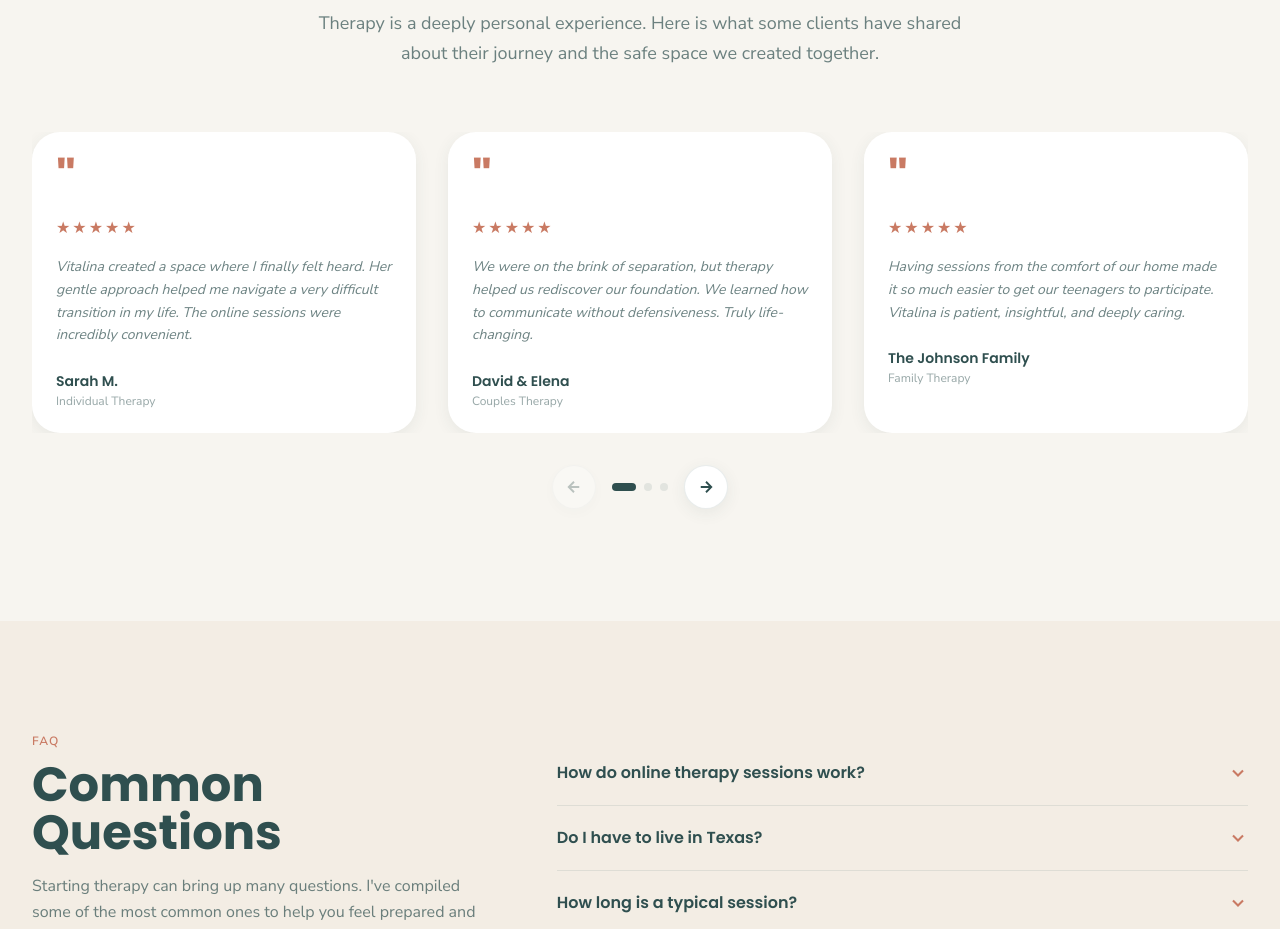
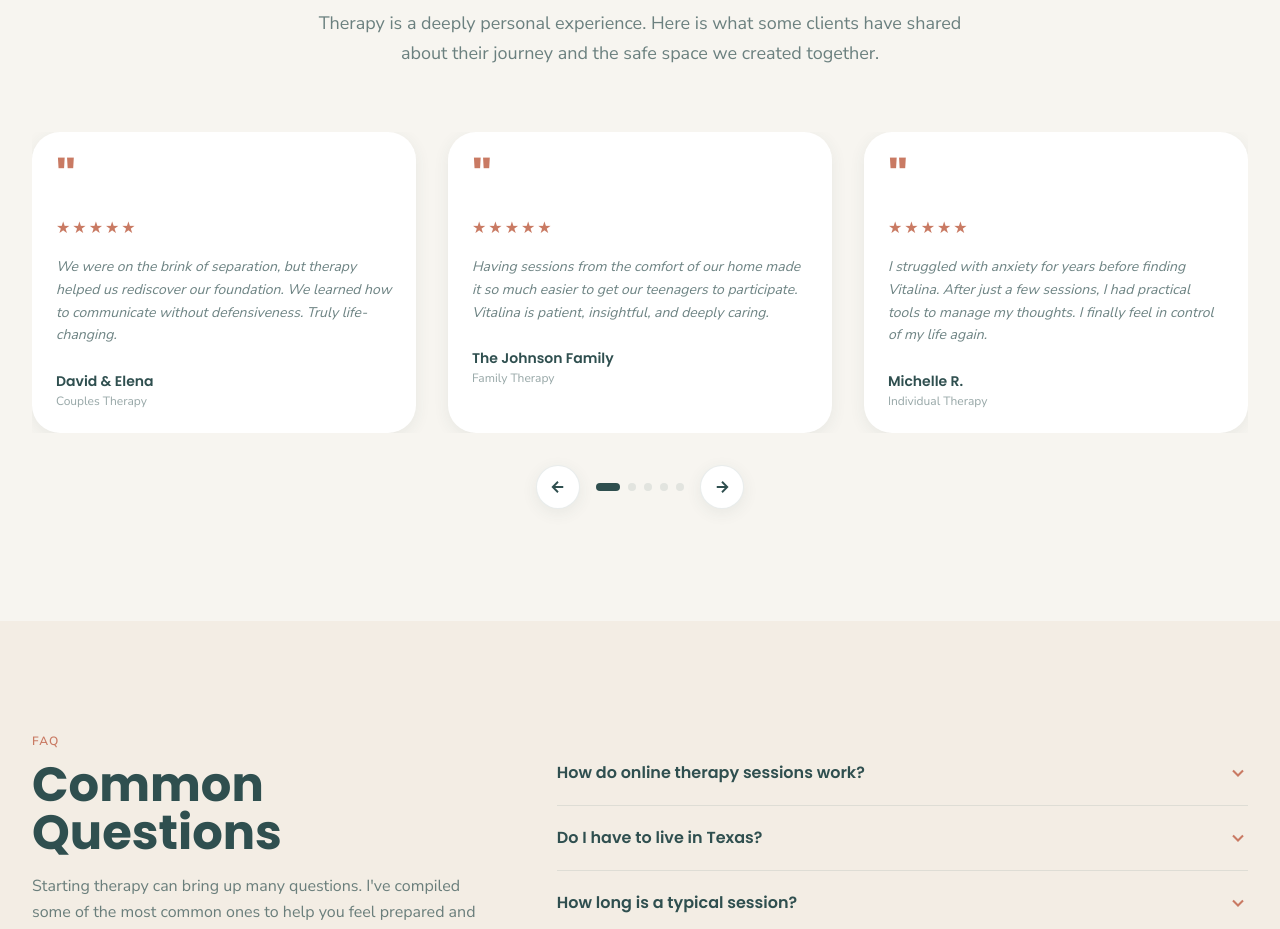
Before and after one commit to Mitiako/My-therapy-project, a React (Vite) app: page / in a window 1280 px wide. Shown: the part 3140-4069 px from the top of the page. Built offline with nearby package versions, Linux system fonts and the light colour scheme; a web font is replaced by a local one.

Commit message:
feat: add auto-scrolling carousel with pause on hover, add 6 new testimonials

```diff
--- a/src/components/Testimonials.jsx
+++ b/src/components/Testimonials.jsx
@@ -1,76 +1,134 @@
-import { useState, useCallback, useEffect } from 'react'
-import { testimonials } from '../data'
+import { useState, useCallback, useEffect } from "react";
+import { testimonials } from "../data";
 
 function StarRating({ rating = 5 }) {
   return (
     <div className="flex gap-0.5 mb-4">
       {Array.from({ length: 5 }).map((_, i) => (
-        <span key={i} className="text-base" style={{ color: i < rating ? 'var(--color-terra)' : 'var(--color-border)' }}>★</span>
+        <span
+          key={i}
+          className="text-base"
+          style={{
+            color: i < rating ? "var(--color-terra)" : "var(--color-border)",
+          }}
+        >
+          ★
+        </span>
       ))}
     </div>
-  )
+  );
 }
 
 function TestiCard({ testimonial }) {
   return (
-    <div className="rounded-2xl p-6 flex-shrink-0 h-full transition-colors duration-500"
-      style={{ background: 'var(--color-surface)', boxShadow: 'var(--shadow-soft)' }}>
-      <span className="block font-heading text-5xl leading-none font-bold mb-3" style={{ color: 'var(--color-terra)' }}>"</span>
+    <div
+      className="rounded-2xl p-6 flex-shrink-0 h-full transition-colors duration-500"
+      style={{
+        background: "var(--color-surface)",
+        boxShadow: "var(--shadow-soft)",
+      }}
+    >
+      <span
+        className="block font-heading text-5xl leading-none font-bold mb-3"
+        style={{ color: "var(--color-terra)" }}
+      >
+        "
+      </span>
       <StarRating rating={testimonial.rating} />
-      <p className="text-sm text-muted leading-relaxed italic mb-6">{testimonial.text}</p>
+      <p className="text-sm text-muted leading-relaxed italic mb-6">
+        {testimonial.text}
+      </p>
       <div>
-        <p className="font-heading font-semibold text-theme text-sm">{testimonial.name}</p>
+        <p className="font-heading font-semibold text-theme text-sm">
+          {testimonial.name}
+        </p>
         <p className="text-xs text-faint mt-0.5">{testimonial.type}</p>
       </div>
     </div>
-  )
+  );
 }
 
 function getPerPage() {
-  if (typeof window === 'undefined') return 3
-  if (window.innerWidth < 640)  return 1
-  if (window.innerWidth < 1024) return 2
-  return 3
+  if (typeof window === "undefined") return 3;
+  if (window.innerWidth < 640) return 1;
+  if (window.innerWidth < 1024) return 2;
+  return 3;
 }
 
 export default function Testimonials() {
-  const [perPage, setPerPage] = useState(getPerPage)
-  const [current, setCurrent] = useState(0)
-  const total    = testimonials.length
-  const maxIndex = Math.max(0, total - perPage)
-  const dotCount = Math.ceil(total / perPage)
+  const [perPage, setPerPage] = useState(getPerPage);
+  const [current, setCurrent] = useState(0);
+  const total = testimonials.length;
+  const maxIndex = Math.max(0, total - perPage);
+  const dotCount = Math.ceil(total / perPage);
 
   useEffect(() => {
-    const onResize = () => { setPerPage(getPerPage()); setCurrent(0) }
-    window.addEventListener('resize', onResize)
-    return () => window.removeEventListener('resize', onResize)
-  }, [])
+    const onResize = () => {
+      setPerPage(getPerPage());
+      setCurrent(0);
+    };
+    window.addEventListener("resize", onResize);
+    return () => window.removeEventListener("resize", onResize);
+  }, []);
 
   useEffect(() => {
-    if (current > maxIndex) setCurrent(maxIndex)
-  }, [maxIndex, current])
+    if (current > maxIndex) setCurrent(maxIndex);
+  }, [maxIndex, current]);
 
-  const prev = useCallback(() => setCurrent(c => Math.max(0, c - 1)), [])
-  const next = useCallback(() => setCurrent(c => Math.min(maxIndex, c + 1)), [maxIndex])
+  const [isPaused, setIsPaused] = useState(false);
 
-  const gap = 2
-  const cardWidth = `calc((100% - ${(perPage - 1) * gap}rem) / ${perPage})`
+  const prev = useCallback(() => setCurrent((c) => Math.max(0, c - 1)), []);
+  const next = useCallback(
+    () => setCurrent((c) => Math.min(maxIndex, c + 1)),
+    [maxIndex],
+  );
+
+  useEffect(() => {
+    if (isPaused) return;
+    const interval = setInterval(() => {
+      setCurrent((c) => (c >= maxIndex ? 0 : c + 1));
+    }, 4000);
+    return () => clearInterval(interval);
+  }, [isPaused, maxIndex]);
+
+  const gap = 2;
+  const cardWidth = `calc((100% - ${(perPage - 1) * gap}rem) / ${perPage})`;
 
   return (
-    <section id="testimonials" className="section-py transition-colors duration-500" style={{ background: 'var(--color-bg)' }}>
+    <section
+      id="testimonials"
+      className="section-py transition-colors duration-500"
+      style={{ background: "var(--color-bg)" }}
+    >
       <div className="container-custom">
         <div className="reveal text-center max-w-2xl mx-auto mb-16">
-          <h2 className="font-heading font-bold text-theme text-4xl lg:text-5xl mb-4">Words from Clients</h2>
+          <h2 className="font-heading font-bold text-theme text-4xl lg:text-5xl mb-4">
+            Words from Clients
+          </h2>
           <p className="text-muted text-lg leading-relaxed">
-            Therapy is a deeply personal experience. Here is what some clients have shared
-            about their journey and the safe space we created together.
+            Therapy is a deeply personal experience. Here is what some clients
+            have shared about their journey and the safe space we created
+            together.
           </p>
         </div>
 
-        <div className="reveal overflow-hidden">
-          <div className="flex carousel-track" style={{ gap: `${gap}rem`, transform: `translateX(calc(-${current} * (${cardWidth} + ${gap}rem)))` }}>
-            {testimonials.map(t => (
-              <div key={t.id} style={{ minWidth: cardWidth, maxWidth: cardWidth }}>
+        <div
+          className="reveal overflow-hidden"
+          onMouseEnter={() => setIsPaused(true)}
+          onMouseLeave={() => setIsPaused(false)}
+        >
+          <div
+            className="flex carousel-track"
+            style={{
+              gap: `${gap}rem`,
+              transform: `translateX(calc(-${current} * (${cardWidth} + ${gap}rem)))`,
+            }}
+          >
+            {testimonials.map((t) => (
+              <div
+                key={t.id}
+                style={{ minWidth: cardWidth, maxWidth: cardWidth }}
+              >
                 <TestiCard testimonial={t} />
               </div>
             ))}
@@ -78,34 +136,95 @@ export default function Testimonials() {
         </div>
 
         <div className="flex items-center justify-center gap-4 mt-8">
-          <button onClick={prev} disabled={current === 0} aria-label="Previous"
+          <button
+            onClick={prev}
+            disabled={current === 0}
+            aria-label="Previous"
             className="w-11 h-11 rounded-full flex items-center justify-center transition-all
               disabled:opacity-30 disabled:cursor-not-allowed"
-            style={{ background: 'var(--color-surface)', border: '1px solid var(--color-border)', color: 'var(--color-text)', boxShadow: 'var(--shadow-soft)' }}
-            onMouseEnter={e => { if (!e.currentTarget.disabled) { e.currentTarget.style.background = 'var(--color-forest)'; e.currentTarget.style.color = '#fff' }}}
-            onMouseLeave={e => { e.currentTarget.style.background = 'var(--color-surface)'; e.currentTarget.style.color = 'var(--color-text)' }}>
-            <svg width="18" height="18" viewBox="0 0 24 24" fill="none" stroke="currentColor" strokeWidth="2.5"><path d="M19 12H5M12 19l-7-7 7-7"/></svg>
+            style={{
+              background: "var(--color-surface)",
+              border: "1px solid var(--color-border)",
+              color: "var(--color-text)",
+              boxShadow: "var(--shadow-soft)",
+            }}
+            onMouseEnter={(e) => {
+              if (!e.currentTarget.disabled) {
+                e.currentTarget.style.background = "var(--color-forest)";
+                e.currentTarget.style.color = "#fff";
+              }
+            }}
+            onMouseLeave={(e) => {
+              e.currentTarget.style.background = "var(--color-surface)";
+              e.currentTarget.style.color = "var(--color-text)";
+            }}
+          >
+            <svg
+              width="18"
+              height="18"
+              viewBox="0 0 24 24"
+              fill="none"
+              stroke="currentColor"
+              strokeWidth="2.5"
+            >
+              <path d="M19 12H5M12 19l-7-7 7-7" />
+            </svg>
           </button>
 
           <div className="flex gap-2">
             {Array.from({ length: dotCount }).map((_, i) => (
-              <button key={i} onClick={() => setCurrent(Math.min(i * perPage, maxIndex))} aria-label={`Go to slide ${i + 1}`}
+              <button
+                key={i}
+                onClick={() => setCurrent(Math.min(i * perPage, maxIndex))}
+                aria-label={`Go to slide ${i + 1}`}
                 className="h-2 rounded-full transition-all duration-300"
-                style={{ width: Math.floor(current / perPage) === i ? '24px' : '8px',
-                  background: Math.floor(current / perPage) === i ? 'var(--color-forest)' : 'var(--color-border)' }} />
+                style={{
+                  width: Math.floor(current / perPage) === i ? "24px" : "8px",
+                  background:
+                    Math.floor(current / perPage) === i
+                      ? "var(--color-forest)"
+                      : "var(--color-border)",
+                }}
+              />
             ))}
           </div>
 
-          <button onClick={next} disabled={current >= maxIndex} aria-label="Next"
+          <button
+            onClick={next}
+            disabled={current >= maxIndex}
+            aria-label="Next"
             className="w-11 h-11 rounded-full flex items-center justify-center transition-all
               disabled:opacity-30 disabled:cursor-not-allowed"
-            style={{ background: 'var(--color-surface)', border: '1px solid var(--color-border)', color: 'var(--color-text)', boxShadow: 'var(--shadow-soft)' }}
-            onMouseEnter={e => { if (!e.currentTarget.disabled) { e.currentTarget.style.background = 'var(--color-forest)'; e.currentTarget.style.color = '#fff' }}}
-            onMouseLeave={e => { e.currentTarget.style.background = 'var(--color-surface)'; e.currentTarget.style.color = 'var(--color-text)' }}>
-            <svg width="18" height="18" viewBox="0 0 24 24" fill="none" stroke="currentColor" strokeWidth="2.5"><path d="M5 12h14M12 5l7 7-7 7"/></svg>
+            style={{
+              background: "var(--color-surface)",
+              border: "1px solid var(--color-border)",
+              color: "var(--color-text)",
+              boxShadow: "var(--shadow-soft)",
+            }}
+            onMouseEnter={(e) => {
+              if (!e.currentTarget.disabled) {
+                e.currentTarget.style.background = "var(--color-forest)";
+                e.currentTarget.style.color = "#fff";
+              }
+            }}
+            onMouseLeave={(e) => {
+              e.currentTarget.style.background = "var(--color-surface)";
+              e.currentTarget.style.color = "var(--color-text)";
+            }}
+          >
+            <svg
+              width="18"
+              height="18"
+              viewBox="0 0 24 24"
+              fill="none"
+              stroke="currentColor"
+              strokeWidth="2.5"
+            >
+              <path d="M5 12h14M12 5l7 7-7 7" />
+            </svg>
           </button>
         </div>
       </div>
     </section>
-  )
+  );
 }
--- a/src/data/index.js
+++ b/src/data/index.js
@@ -1,125 +1,176 @@
 // ── Services ──────────────────────────────
 export const services = [
   {
-    id: 'individual',
-    name: 'Individual Therapy',
-    shortDescription: 'A safe, one-on-one space to explore your thoughts, manage anxiety, and navigate life transitions with compassionate support.',
-    video: '/src/assets/video/single.mp4',
-    cta: 'Book Now',
+    id: "individual",
+    name: "Individual Therapy",
+    shortDescription:
+      "A safe, one-on-one space to explore your thoughts, manage anxiety, and navigate life transitions with compassionate support.",
+    video: "/src/assets/video/single.mp4",
+    cta: "Book Now",
   },
   {
-    id: 'couples',
-    name: 'Couples Therapy',
-    shortDescription: 'Rebuild connection, improve communication, and navigate conflicts together in a neutral, supportive environment.',
-    video: '/src/assets/video/couple.mp4',
-    cta: 'Book Now',
+    id: "couples",
+    name: "Couples Therapy",
+    shortDescription:
+      "Rebuild connection, improve communication, and navigate conflicts together in a neutral, supportive environment.",
+    video: "/src/assets/video/couple.mp4",
+    cta: "Book Now",
   },
   {
-    id: 'family',
-    name: 'Family Therapy',
-    shortDescription: 'Strengthen family bonds, resolve generational conflicts, and create a more harmonious home dynamic.',
-    video: '/src/assets/video/family.mp4',
-    cta: 'Book Now',
+    id: "family",
+    name: "Family Therapy",
+    shortDescription:
+      "Strengthen family bonds, resolve generational conflicts, and create a more harmonious home dynamic.",
+    video: "/src/assets/video/family.mp4",
+    cta: "Book Now",
   },
-]
+];
 
 // ── Testimonials ──────────────────────────
 export const testimonials = [
   {
     id: 1,
-    name: 'Sarah M.',
-    type: 'Individual Therapy',
+    name: "Sarah M.",
+    type: "Individual Therapy",
     rating: 5,
-    text: 'Vitalina created a space where I finally felt heard. Her gentle approach helped me navigate a very difficult transition in my life. The online sessions were incredibly convenient.',
+    text: "Vitalina created a space where I finally felt heard. Her gentle approach helped me navigate a very difficult transition in my life. The online sessions were incredibly convenient.",
   },
   {
     id: 2,
-    name: 'David & Elena',
-    type: 'Couples Therapy',
+    name: "David & Elena",
+    type: "Couples Therapy",
     rating: 5,
-    text: 'We were on the brink of separation, but therapy helped us rediscover our foundation. We learned how to communicate without defensiveness. Truly life-changing.',
+    text: "We were on the brink of separation, but therapy helped us rediscover our foundation. We learned how to communicate without defensiveness. Truly life-changing.",
   },
   {
     id: 3,
-    name: 'The Johnson Family',
-    type: 'Family Therapy',
+    name: "The Johnson Family",
+    type: "Family Therapy",
     rating: 5,
-    text: 'Having sessions from the comfort of our home made it so much easier to get our teenagers to participate. Vitalina is patient, insightful, and deeply caring.',
+    text: "Having sessions from the comfort of our home made it so much easier to get our teenagers to participate. Vitalina is patient, insightful, and deeply caring.",
   },
   {
     id: 4,
-    name: 'Michelle R.',
-    type: 'Individual Therapy',
+    name: "Michelle R.",
+    type: "Individual Therapy",
     rating: 5,
-    text: 'I struggled with anxiety for years before finding Vitalina. After just a few sessions, I had practical tools to manage my thoughts. I finally feel in control of my life again.',
+    text: "I struggled with anxiety for years before finding Vitalina. After just a few sessions, I had practical tools to manage my thoughts. I finally feel in control of my life again.",
   },
   {
     id: 5,
-    name: 'Amanda & Chris T.',
-    type: 'Couples Therapy',
+    name: "Amanda & Chris T.",
+    type: "Couples Therapy",
     rating: 5,
-    text: 'Vitalina helped my husband and me rebuild trust after a very tough year. Her warmth and professionalism made every session feel safe. We are in a much better place now.',
+    text: "Vitalina helped my husband and me rebuild trust after a very tough year. Her warmth and professionalism made every session feel safe. We are in a much better place now.",
   },
   {
     id: 6,
-    name: 'The Martinez Family',
-    type: 'Family Therapy',
+    name: "The Martinez Family",
+    type: "Family Therapy",
     rating: 5,
-    text: 'The flexibility of online sessions fit perfectly into our busy schedule. Vitalina has a real gift for making everyone in the room feel comfortable. Our family dynamics have completely changed.',
+    text: "The flexibility of online sessions fit perfectly into our busy schedule. Vitalina has a real gift for making everyone in the room feel comfortable. Our family dynamics have completely changed.",
   },
   {
     id: 7,
-    name: 'James K.',
-    type: 'Individual Therapy',
+    name: "James K.",
+    type: "Individual Therapy",
     rating: 5,
-    text: 'I was skeptical about online therapy at first, but Vitalina made the experience feel just as personal and meaningful as in-person. I\'ve grown so much through our work together.',
+    text: "I was skeptical about online therapy at first, but Vitalina made the experience feel just as personal and meaningful as in-person. I've grown so much through our work together.",
   },
   {
     id: 8,
-    name: 'Priya & Daniel',
-    type: 'Couples Therapy',
+    name: "Priya & Daniel",
+    type: "Couples Therapy",
     rating: 5,
-    text: 'Vitalina helped us understand each other in ways we never could before. She\'s skilled at cutting through conflict to find the real issue. Our relationship is stronger than ever.',
+    text: "Vitalina helped us understand each other in ways we never could before. She's skilled at cutting through conflict to find the real issue. Our relationship is stronger than ever.",
   },
   {
     id: 9,
-    name: 'Robert N.',
-    type: 'Individual Therapy',
+    name: "Robert N.",
+    type: "Individual Therapy",
     rating: 5,
-    text: 'After losing my job, I spiraled into depression. Vitalina\'s compassionate and structured approach helped me rebuild my confidence and find purpose again. I\'m truly grateful.',
+    text: "After losing my job, I spiraled into depression. Vitalina's compassionate and structured approach helped me rebuild my confidence and find purpose again. I'm truly grateful.",
   },
-]
+  {
+    id: 10,
+    name: "Lisa & Tom W.",
+    type: "Couples Therapy",
+    rating: 5,
+    text: "We came to Vitalina feeling completely disconnected. Within a few months, we rediscovered what brought us together in the first place. Her approach is both warm and deeply effective.",
+  },
+  {
+    id: 11,
+    name: "The Thompson Family",
+    type: "Family Therapy",
+    rating: 5,
+    text: "Our family had been struggling for years. Vitalina created a safe space where everyone felt heard. The changes we've experienced together have been truly remarkable.",
+  },
+  {
+    id: 12,
+    name: "Kevin S.",
+    type: "Individual Therapy",
+    rating: 5,
+    text: "I came to therapy dealing with grief after losing my father. Vitalina guided me through the process with such compassion and care. I feel like myself again.",
+  },
+  {
+    id: 13,
+    name: "Maria & Jose R.",
+    type: "Couples Therapy",
+    rating: 4,
+    text: "Therapy with Vitalina helped us break unhealthy patterns we had carried for years. The online format worked perfectly for our busy schedules. Highly recommend.",
+  },
+  {
+    id: 14,
+    name: "The Garcia Family",
+    type: "Family Therapy",
+    rating: 5,
+    text: "We were skeptical at first, but Vitalina made every family member feel valued and understood. Our home feels calmer and more connected than it has in years.",
+  },
+  {
+    id: 15,
+    name: "Ashley B.",
+    type: "Individual Therapy",
+    rating: 5,
+    text: "I struggled with self-worth for most of my adult life. Working with Vitalina has been transformative. I now approach challenges with confidence I never thought I'd have.",
+  },
+];
 
 // ── FAQ ───────────────────────────────────
 export const faqs = [
   {
     id: 1,
-    question: 'How do online therapy sessions work?',
-    answer: 'Sessions are conducted via a secure, HIPAA-compliant video platform. All you need is a private space and a reliable internet connection. You\'ll receive a secure link before each session.',
+    question: "How do online therapy sessions work?",
+    answer:
+      "Sessions are conducted via a secure, HIPAA-compliant video platform. All you need is a private space and a reliable internet connection. You'll receive a secure link before each session.",
   },
   {
     id: 2,
-    question: 'Do I have to live in Texas?',
-    answer: 'Yes. As a licensed therapist in Texas, I can only provide services to clients who are physically located in the state of Texas at the time of the session.',
+    question: "Do I have to live in Texas?",
+    answer:
+      "Yes. As a licensed therapist in Texas, I can only provide services to clients who are physically located in the state of Texas at the time of the session.",
   },
   {
     id: 3,
-    question: 'How long is a typical session?',
-    answer: 'Standard sessions are 50 minutes. Initial consultations are free and last approximately 20 minutes to help us determine if we\'re a good fit for each other.',
+    question: "How long is a typical session?",
+    answer:
+      "Standard sessions are 50 minutes. Initial consultations are free and last approximately 20 minutes to help us determine if we're a good fit for each other.",
   },
   {
     id: 4,
-    question: 'Is online therapy as effective as in-person?',
-    answer: 'Research consistently shows that online therapy is equally effective as in-person therapy for most concerns. Many clients find the comfort of their own space actually enhances the therapeutic process.',
+    question: "Is online therapy as effective as in-person?",
+    answer:
+      "Research consistently shows that online therapy is equally effective as in-person therapy for most concerns. Many clients find the comfort of their own space actually enhances the therapeutic process.",
   },
   {
     id: 5,
-    question: 'What can I expect in the first session?',
-    answer: 'The first session is an opportunity for us to get to know each other. We\'ll discuss what brought you to therapy, your goals, and what you hope to achieve. There\'s no pressure — just an open, honest conversation.',
+    question: "What can I expect in the first session?",
+    answer:
+      "The first session is an opportunity for us to get to know each other. We'll discuss what brought you to therapy, your goals, and what you hope to achieve. There's no pressure — just an open, honest conversation.",
   },
   {
     id: 6,
-    question: 'Is everything I share confidential?',
-    answer: 'Yes. Everything shared in therapy is confidential. There are limited legal exceptions — such as imminent danger — but these are rare and will be discussed during our intake process.',
+    question: "Is everything I share confidential?",
+    answer:
+      "Yes. Everything shared in therapy is confidential. There are limited legal exceptions — such as imminent danger — but these are rare and will be discussed during our intake process.",
   },
-]
+];
```
Also changed, not shown: 1 other file (tests, documents, lock files or other folders).
